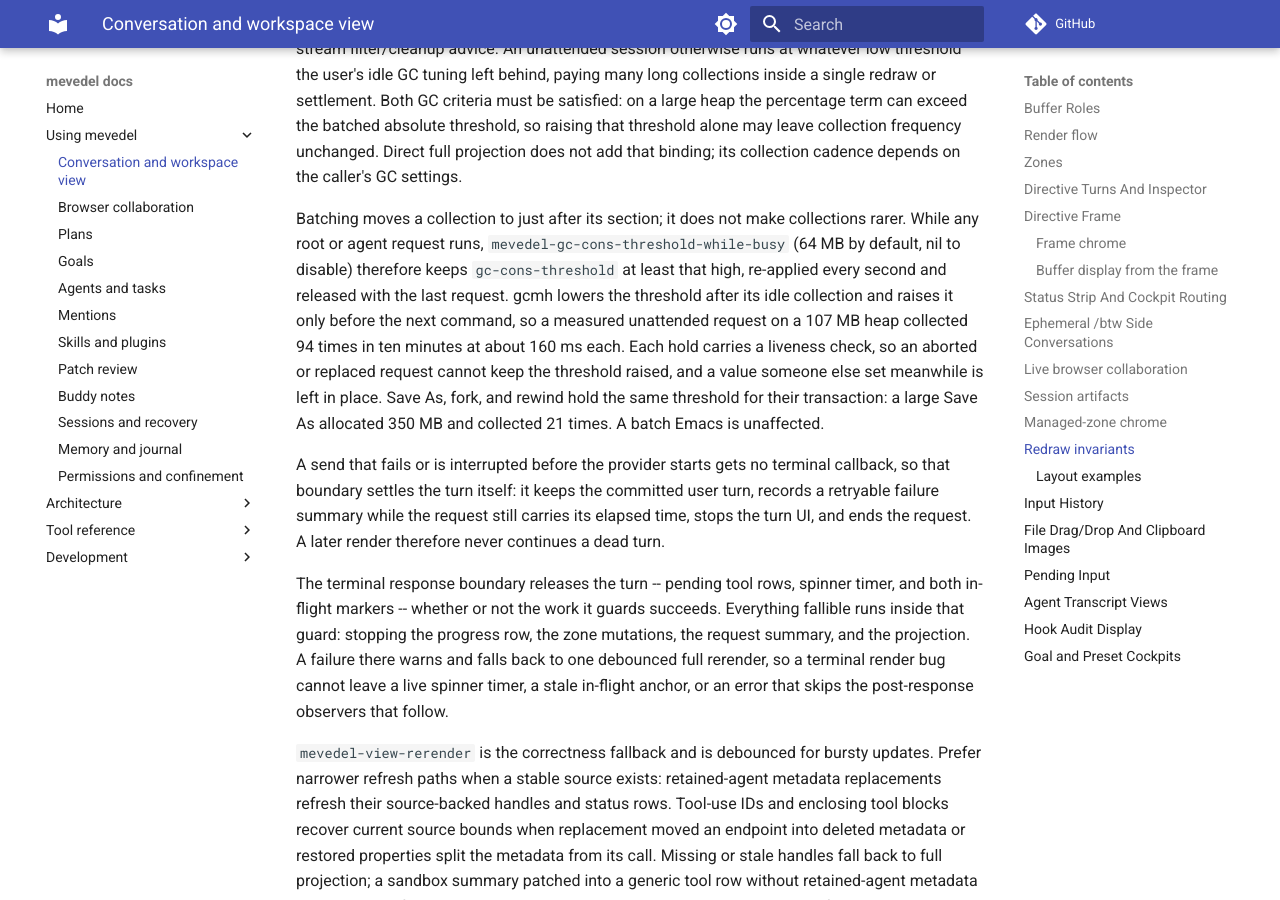
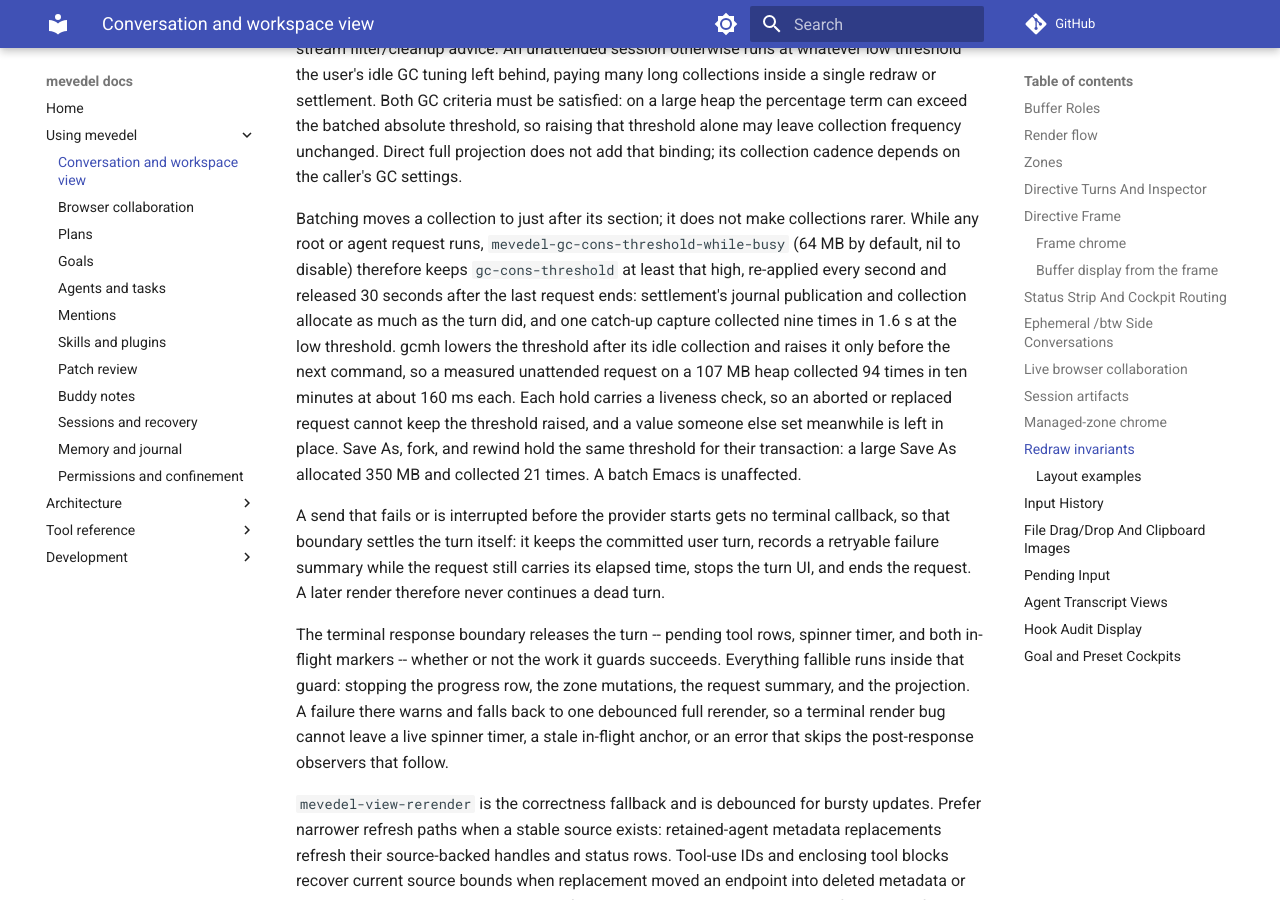
Before and after one commit to FrauH0lle/mevedel, an MkDocs documentation site: the page built from docs/view.md, in a window 1280 px wide and 900 px high, scrolled down 23531 px. Built offline with MkDocs 1.6.1 and Material for MkDocs 9.7.7, drawn with Linux system fonts in a browser that asks for light colours; comment, search, counter and statistics services are not loaded.

Commit message:
Keep the busy threshold through a request's settlement tail
Journal publication and collection run just after a request ends and
allocate as much as the turn did; a catch-up capture collected nine times
in 1.6 s once the threshold dropped.  An ended request now holds it for 30
more seconds.

```diff
--- a/docs/view.md
+++ b/docs/view.md
@@ -1127,7 +1127,9 @@ Batching moves a collection to just after its section; it does not make
 collections rarer. While any root or agent request runs,
 `mevedel-gc-cons-threshold-while-busy` (64 MB by default, nil to disable)
 therefore keeps `gc-cons-threshold` at least that high, re-applied every
-second and released with the last request. gcmh lowers the threshold after
+second and released 30 seconds after the last request ends: settlement's
+journal publication and collection allocate as much as the turn did, and one
+catch-up capture collected nine times in 1.6 s at the low threshold. gcmh lowers the threshold after
 its idle collection and raises it only before the next command, so a
 measured unattended request on a 107 MB heap collected 94 times in ten
 minutes at about 160 ms each. Each hold carries a liveness check, so an
```
Also changed, not shown: 3 other files.
